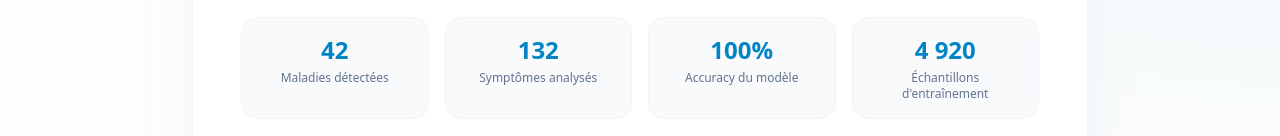
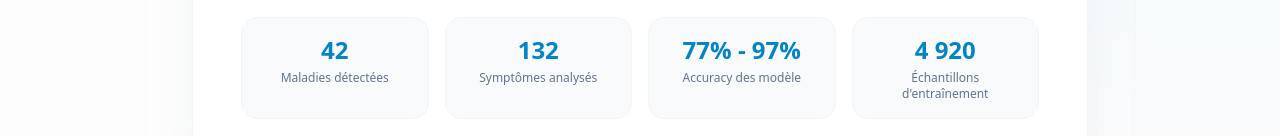
Before and after one commit to barryaliou980/ChronoPredict, a Next.js app: page /about in a window 1280 px wide. Shown: the part 816-952 px from the top of the page. Built offline with nearby package versions, Linux system fonts and the light colour scheme.

Commit message:
fix: update model accuracy range and label in about page statistics

```diff
--- a/src/app/about/page.tsx
+++ b/src/app/about/page.tsx
@@ -52,7 +52,7 @@ export default function AboutPage() {
   const stats = [
     { value: "42", label: "Maladies détectées" },
     { value: "132", label: "Symptômes analysés" },
-    { value: "100%", label: "Accuracy du modèle" },
+    { value: "77% - 97%", label: "Accuracy des modèle" },
     { value: "4 920", label: "Échantillons d'entraînement" },
   ];
 
```
